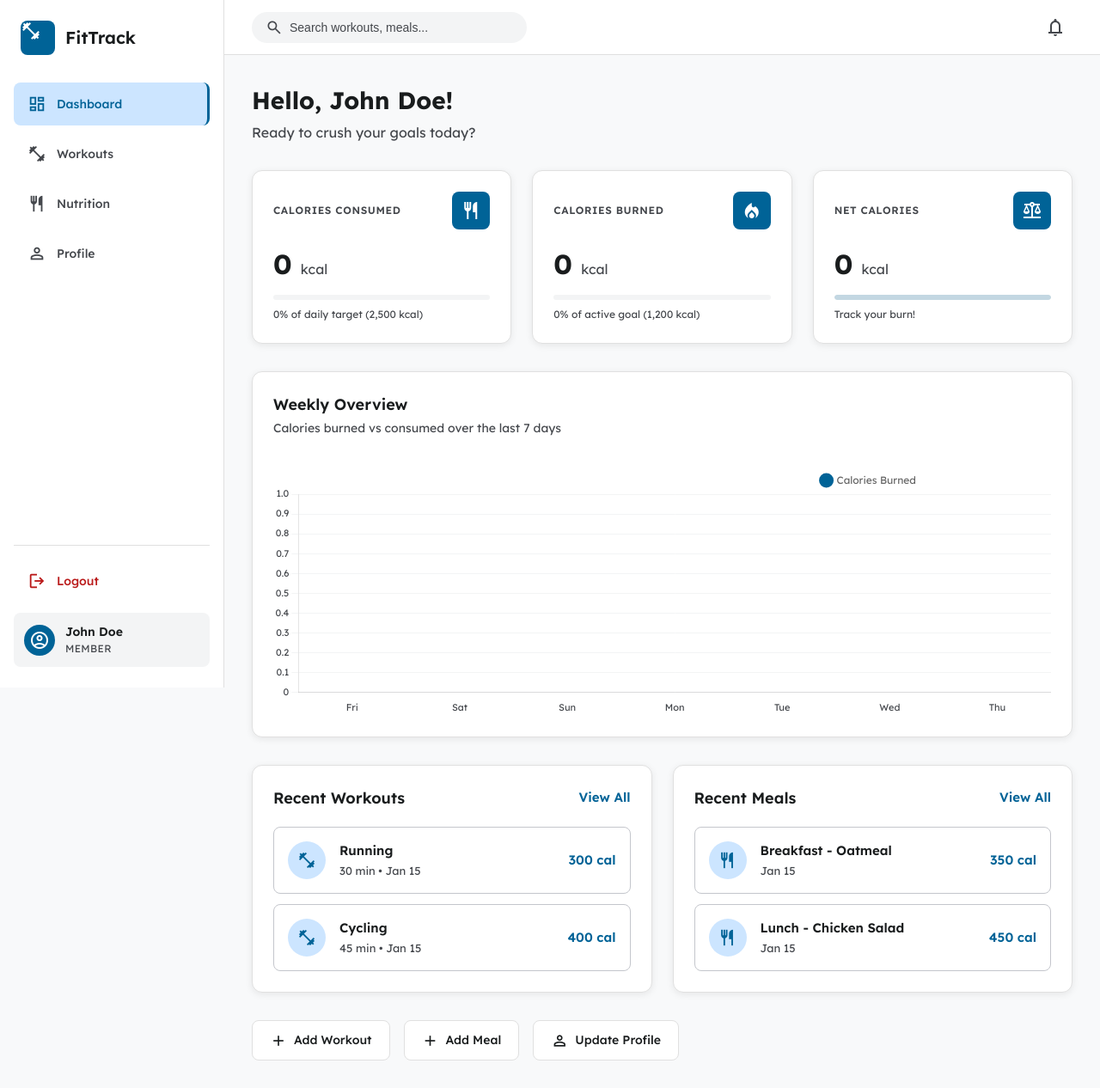
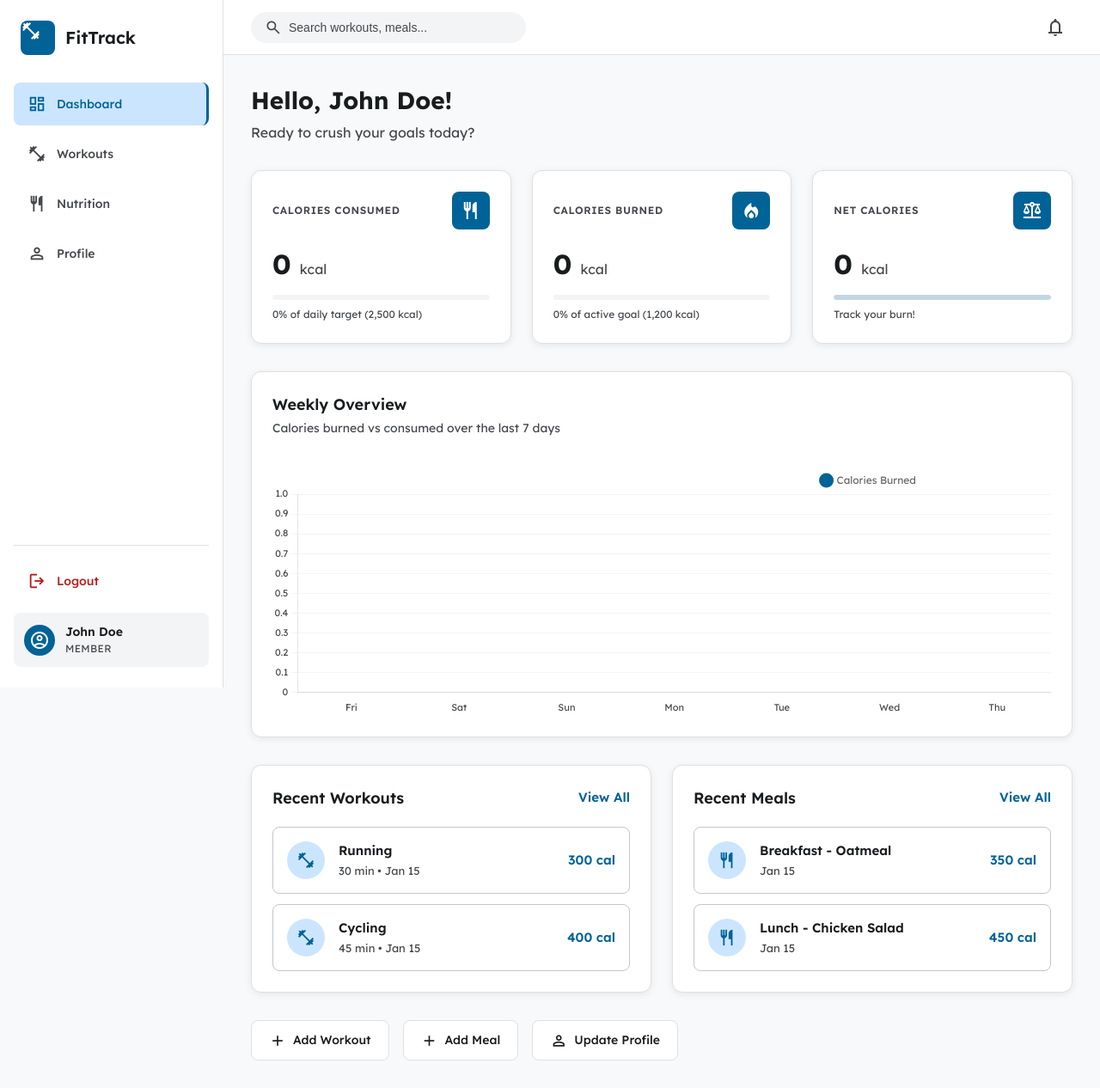
Before and after one commit to jeremiaat/Web-Based-Project, a PHP site: page /pages/dashboard.php in a window 1280 px wide. Shown: the whole page at 86% size. Run offline with PHP 8.4, Linux system fonts and the light colour scheme; a user stored in the database is signed in; data comes from the database, SQL or seed files in the repository.

Commit message:
Update style.css

```diff
--- a/assets/css/style.css
+++ b/assets/css/style.css
@@ -31,7 +31,7 @@
   --negative: #ba1a1a;
 
   /* Spacing */
-  --sidebar-width: 261px;
+  --sidebar-width: 260px;
   --header-height: 64px;
 
   /* Border Radius */
```
